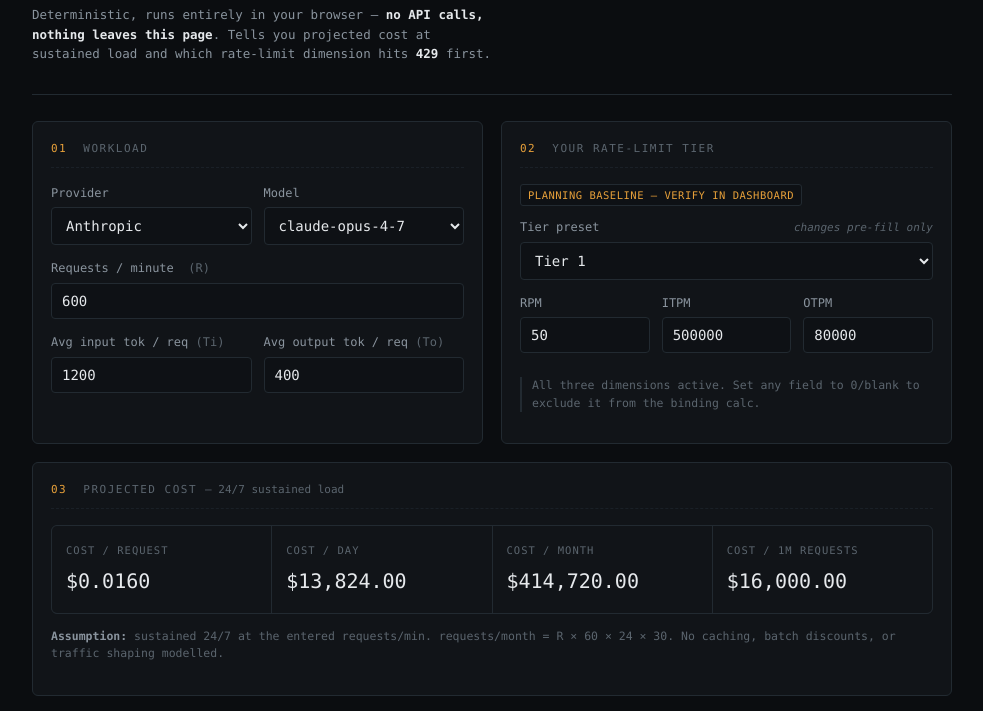
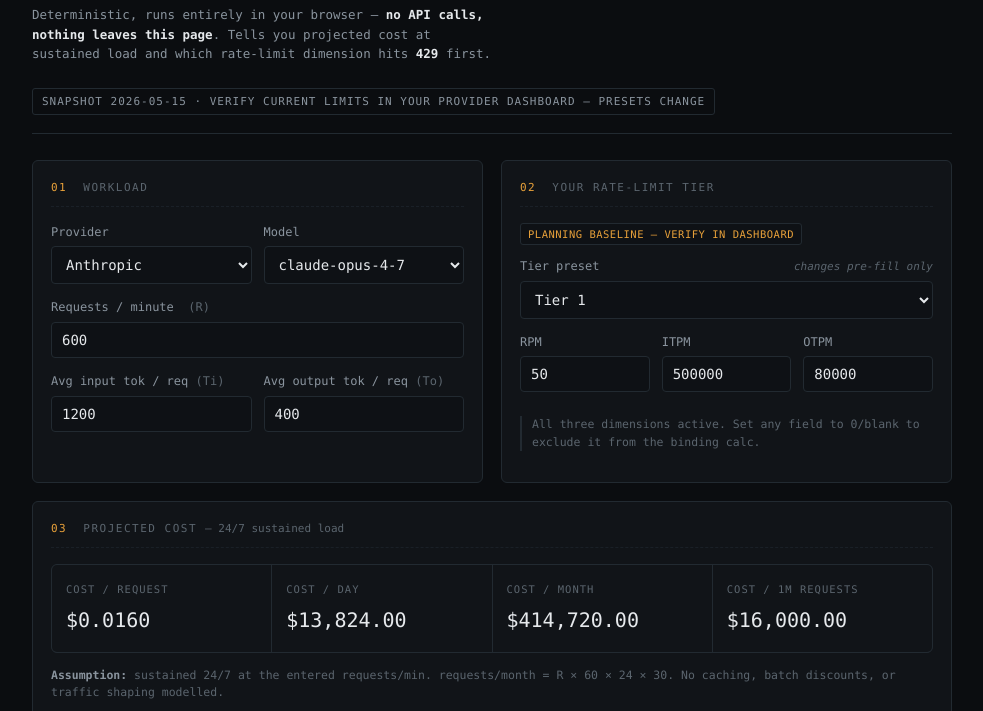
Before and after one commit to SolvoHQ/llmcapplanner, a plain HTML site: page index.html in a window 1280 px wide. Shown: the part 72-783 px from the top of the page, without its empty margins (148-1131 px from the left). Drawn offline with Linux system fonts and the light colour scheme.

Commit message:
fix(llmcapplanner): surface freshness stamp in header + add OG/Twitter cards
Two zero-scope P1 conversion fixes from tick125 dx_audit:
1. Move the dated-snapshot trust signal up: distrust-primed visitors judge "is this current?" at the top, so add a compact on-brand SNAPSHOT 2026-05-15 freshstamp chip inside <header> (footer snapshot retained). Staleness is the moat — the freshness date must be visible before the fold.
2. Add Open Graph + Twitter summary card meta tags so the dev.to-driven shares render with title/description instead of a bare URL. Text-only card, no og:image (no asset, out of scope).

---
product-impact: refines-shape
note: LLM Cap Planner: live client-side cost/rate-limit calculator. Header now carries a visible dated freshness stamp (trust signal moved above the fold) and social shares unfurl with proper OG/Twitter metadata.
tick-id: 1721247fecf24e8ba7bc275810c66476

Co-authored-by: solvo-llmcapplanner <agent@foundagent.net>

```diff
--- a/index.html
+++ b/index.html
@@ -5,6 +5,14 @@
 <meta name="viewport" content="width=device-width, initial-scale=1" />
 <title>LLM Cap Planner — cost &amp; rate-limit binding calculator</title>
 <meta name="description" content="Deterministic client-side calculator: projected LLM API cost and which rate-limit dimension binds first (429). No data leaves your browser." />
+<meta property="og:type" content="website" />
+<meta property="og:url" content="https://llmcapplanner.vercel.app/" />
+<meta property="og:title" content="LLM Cap Planner — cost &amp; rate-limit binding calculator" />
+<meta property="og:description" content="Deterministic client-side calculator: projected LLM API cost and which rate-limit dimension (RPM / ITPM / OTPM / RPD) binds first. Dated May 2026 snapshot." />
+<meta property="og:site_name" content="LLM Cap Planner" />
+<meta name="twitter:card" content="summary" />
+<meta name="twitter:title" content="LLM Cap Planner — cost &amp; rate-limit binding calculator" />
+<meta name="twitter:description" content="Projected LLM API cost + which 429 dimension binds first. Dated May 2026 snapshot, not a stale 2024 table." />
 <style>
   :root{
     --bg:#0b0d10;
@@ -45,6 +53,12 @@
   h1{font-size:18px;font-weight:600;margin:0;letter-spacing:.2px}
   .tag{color:var(--ink-dim);font-size:12.5px;margin-top:8px;max-width:62ch}
   .tag b{color:var(--ink)}
+  .freshstamp{
+    display:inline-block;margin-top:12px;
+    font-family:var(--mono);font-size:11px;letter-spacing:1px;text-transform:uppercase;
+    color:var(--ink-dim);border:1px solid var(--line);border-radius:3px;
+    padding:4px 9px;
+  }
 
   .grid{display:grid;grid-template-columns:1fr 1fr;gap:18px}
   @media (max-width:760px){.grid{grid-template-columns:1fr}}
@@ -147,6 +161,7 @@
       Deterministic, runs entirely in your browser — <b>no API calls, nothing leaves this page</b>.
       Tells you projected cost at sustained load and which rate-limit dimension hits <b>429</b> first.
     </p>
+    <span class="freshstamp">SNAPSHOT 2026-05-15 · verify current limits in your provider dashboard — presets change</span>
   </header>
 
   <div class="grid">
```
